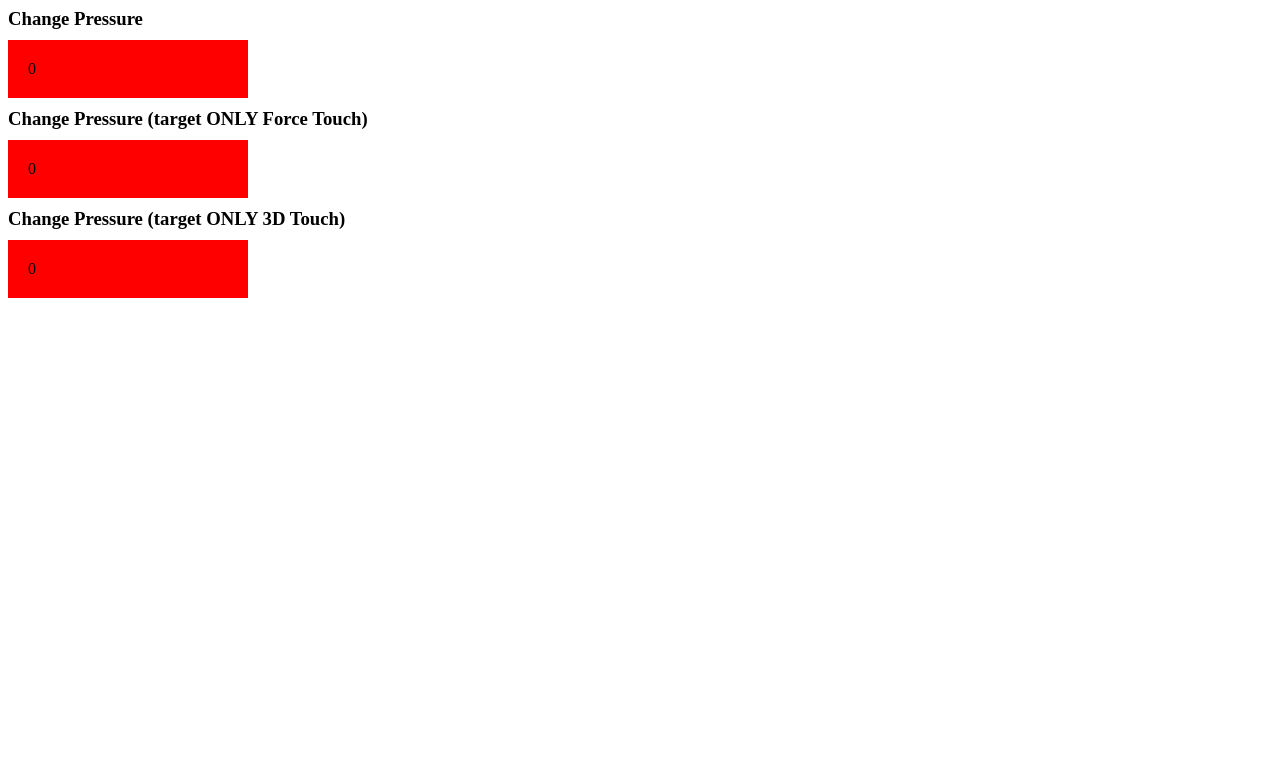
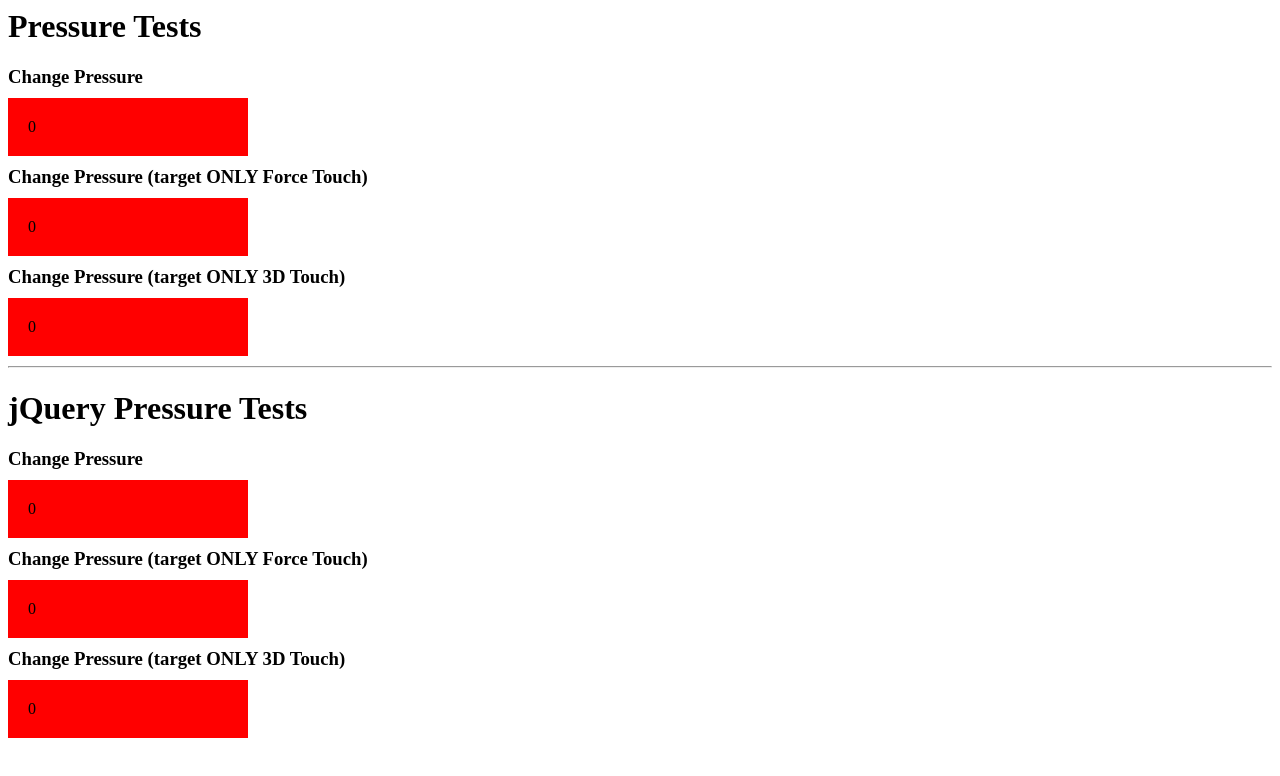
Before and after one commit to stuyam/pressure, a website: page examples/index.html in a window 1280 px wide. Drawn offline with nearby package versions, Linux system fonts and the light colour scheme.

Commit message:
Added separate jQuery tests

```diff
--- a/examples/example.js
+++ b/examples/example.js
@@ -55,7 +55,11 @@ var block = {
 
 Pressure.init(document.querySelectorAll('#el1'), block);
 Pressure.init($('#el2'), block, {only: 'force'});
-$('#el3').pressure(block, {only: '3d'});
+Pressure.init('#el3', block, {only: '3d'});
+
+$('#el1-jquery').pressure(block);
+$('#el2-jquery').pressure(block, {only: 'force'});
+$('#el3-jquery').pressure(block, {only: '3d'});
 
 // Pressure.set('#el1', {
 //   start: function(){
--- a/examples/index.html
+++ b/examples/index.html
@@ -15,12 +15,21 @@
     <meta name="viewport" content="width=device-width, initial-scale=1">
   </head>
   <body>
+    <h1>Pressure Tests</h1>
     <h3>Change Pressure</h3>
     <div class="element" id="el1">0</div>
     <h3>Change Pressure (target ONLY Force Touch)</h3>
     <div class="element" id="el2">0</div>
     <h3>Change Pressure (target ONLY 3D Touch)</h3>
     <div class="element" id="el3">0</div>
+    <hr />
+    <h1>jQuery Pressure Tests</h1>
+    <h3>Change Pressure</h3>
+    <div class="element" id="el1-jquery">0</div>
+    <h3>Change Pressure (target ONLY Force Touch)</h3>
+    <div class="element" id="el2-jquery">0</div>
+    <h3>Change Pressure (target ONLY 3D Touch)</h3>
+    <div class="element" id="el3-jquery">0</div>
 
     <script type="text/javascript" src="https://code.jquery.com/jquery-2.1.4.js"></script>
     <script type="text/javascript" src="../dist/pressure.js"></script>
```
